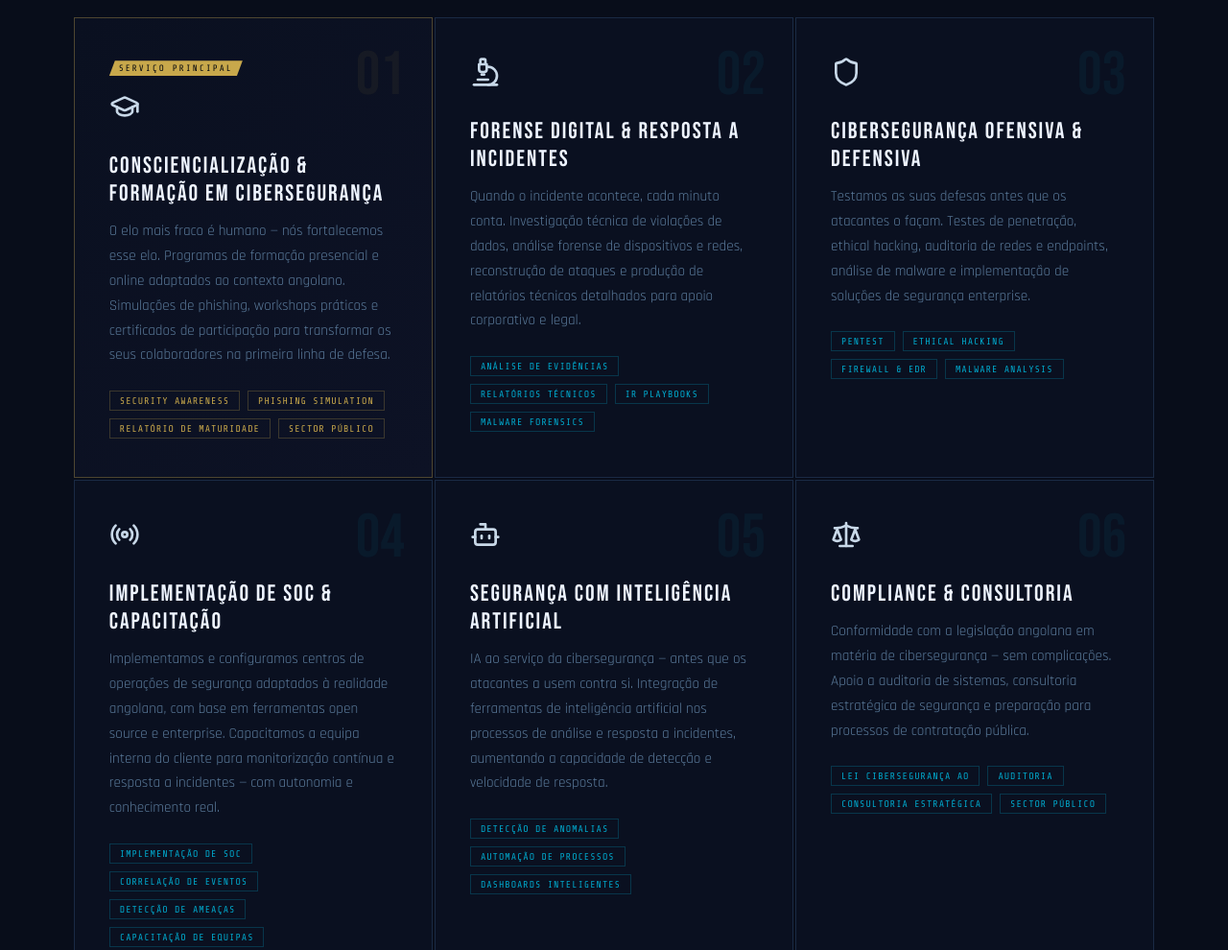
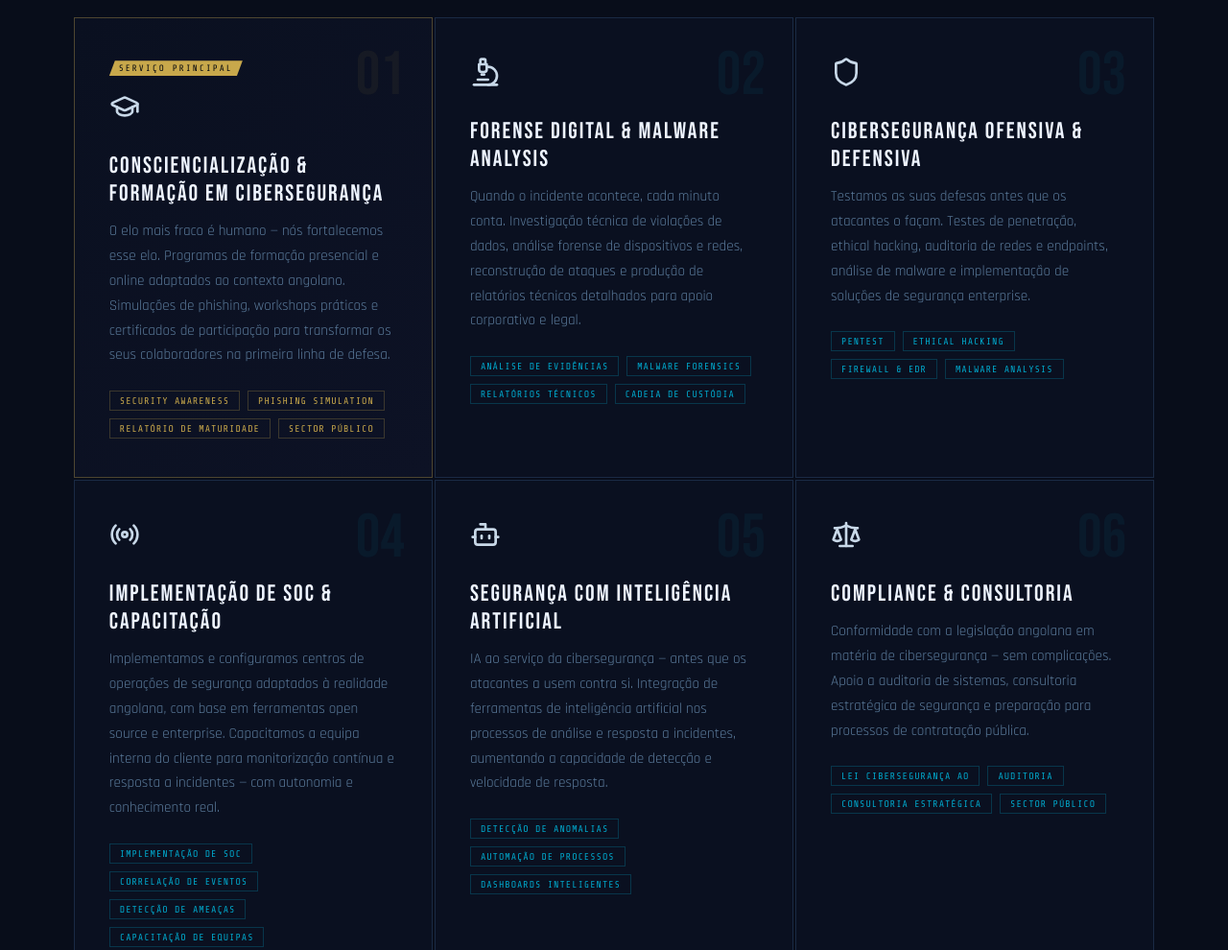
Before and after one commit to JoquimMarques/trio-omega, a plain HTML site: page index.html in a window 1280 px wide. Shown: the part 1100-2090 px from the top of the page at 96% size. Drawn offline with nearby package versions, Linux system fonts and the light colour scheme.

Commit message:
Atualiza a secção de Forense Digital & Malware Analysis e o copyright para 2026

```diff
--- a/index.html
+++ b/index.html
@@ -627,13 +627,13 @@
     <div class="service-card reveal">
       <span class="service-num">02</span>
       <span class="service-icon"><i data-lucide="microscope"></i></span>
-      <div class="service-title">Forense Digital & Resposta a Incidentes</div>
+      <div class="service-title">Forense Digital & Malware Analysis</div>
       <p class="service-desc">Quando o incidente acontece, cada minuto conta. Investigação técnica de violações de dados, análise forense de dispositivos e redes, reconstrução de ataques e produção de relatórios técnicos detalhados para apoio corporativo e legal.</p>
       <div class="service-tags">
         <span class="tag">Análise de Evidências</span>
+        <span class="tag">Malware Forensics</span>
         <span class="tag">Relatórios Técnicos</span>
-        <span class="tag">IR Playbooks</span>
-        <span class="tag">Malware Forensics</span>
+        <span class="tag">Cadeia de Custódia</span>
       </div>
     </div>
 
@@ -849,7 +849,7 @@
         <select>
           <option value="">Selecionar serviço...</option>
           <option>Consciencialização & Formação em Cibersegurança</option>
-          <option>Forense Digital & Resposta a Incidentes</option>
+          <option>Forense Digital & Malware Analysis</option>
           <option>Cibersegurança Ofensiva & Defensiva</option>
           <option>SOC & Monitorização Contínua</option>
           <option>Segurança com Inteligência Artificial</option>
@@ -871,7 +871,7 @@
 <!-- FOOTER -->
 <footer>
   <div class="footer-brand">TRI-ÔMEGA</div>
-  <div class="footer-copy">&copy; 2025 TRI-ÔMEGA · Todos os direitos reservados · Luanda, Angola</div>
+  <div class="footer-copy">&copy; 2026 TRI-ÔMEGA · Todos os direitos reservados · Luanda, Angola</div>
   <div class="footer-links">
     <a href="#servicos">Serviços</a>
     <a href="#sobre">Sobre</a>
```
